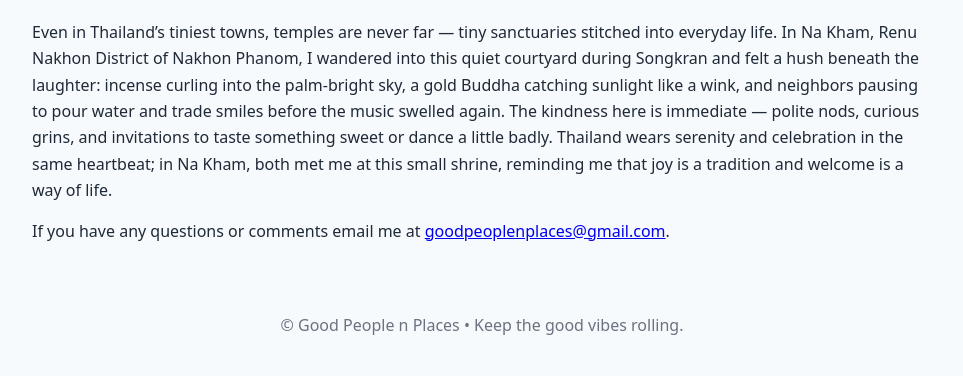
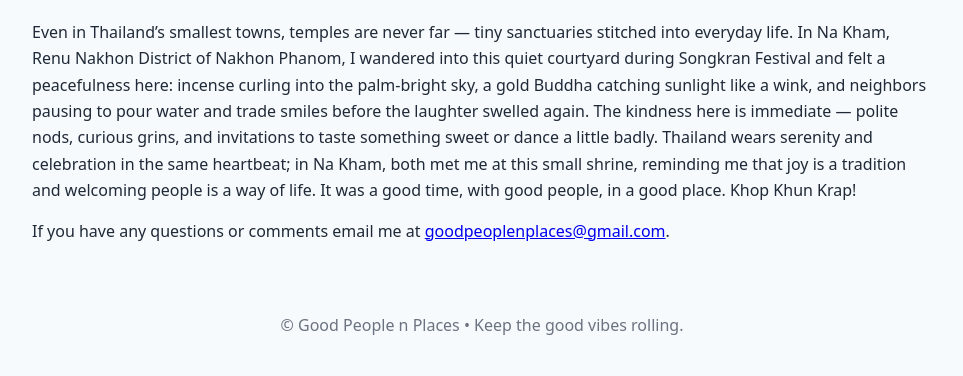
Before and after one commit to Anthony74github/goodpeoplenplaces, a website: page posts-bangkok-temple.html in a window 1280 px wide. Shown: the part 910-1286 px from the top of the page, without its empty margins (158-1121 px from the left). Drawn offline with Linux system fonts and the light colour scheme.

Commit message:
Update posts-bangkok-temple.html

```diff
--- a/posts-bangkok-temple.html
+++ b/posts-bangkok-temple.html
@@ -49,14 +49,14 @@
       <img src="./gallery/Nakhon Pathom.jpg" alt="Small temple in Na Kham with golden Buddha statue" class="hero-img" loading="lazy"/>
 
       <p style="line-height:1.65; margin-top:16px;">
-        Even in Thailand’s tiniest towns, temples are never far — tiny sanctuaries stitched into everyday life.
+        Even in Thailand’s smallest towns, temples are never far — tiny sanctuaries stitched into everyday life.
         In Na Kham, Renu Nakhon District of Nakhon Phanom, I wandered into this quiet courtyard during
-        Songkran and felt a hush beneath the laughter: incense curling into the palm-bright sky, a gold Buddha
-        catching sunlight like a wink, and neighbors pausing to pour water and trade smiles before the music
+        Songkran Festival and felt a peacefulness here: incense curling into the palm-bright sky, a gold Buddha
+        catching sunlight like a wink, and neighbors pausing to pour water and trade smiles before the laughter
         swelled again. The kindness here is immediate — polite nods, curious grins, and invitations to taste
         something sweet or dance a little badly. Thailand wears serenity and celebration in the same heartbeat;
-        in Na Kham, both met me at this small shrine, reminding me that joy is a tradition and welcome is a way
-        of life.
+        in Na Kham, both met me at this small shrine, reminding me that joy is a tradition and welcoming people is a way
+        of life. It was a good time, with good people, in a good place. Khop Khun Krap!
       </p>
       <p>If you have any questions or comments email me at <a href="mailto:goodpeoplenplaces@gmail.com" onclick="event.preventDefault(); const email='goodpeoplenplaces@gmail.com'; const subject=encodeURIComponent('Inquiry from your website'); const body=encodeURIComponent('Hello, I am writing to you about...'); const isMobile=/Mobi|Android|iPhone|iPad|iPod/i.test(navigator.userAgent); if (isMobile) { window.location.href = 'mailto:'+ email + '?subject='+ subject + '&body=' + body; } else { const gmailUrl = 'https://mail.google.com/mail/?view=cm&fs=1&to=' + email + '&su=' + subject + '&body=' + body; window.open(gmailUrl, 'emailCompose', 'width=800,height=600'); }">goodpeoplenplaces@gmail.com</a>.</p>
     </article>
```
